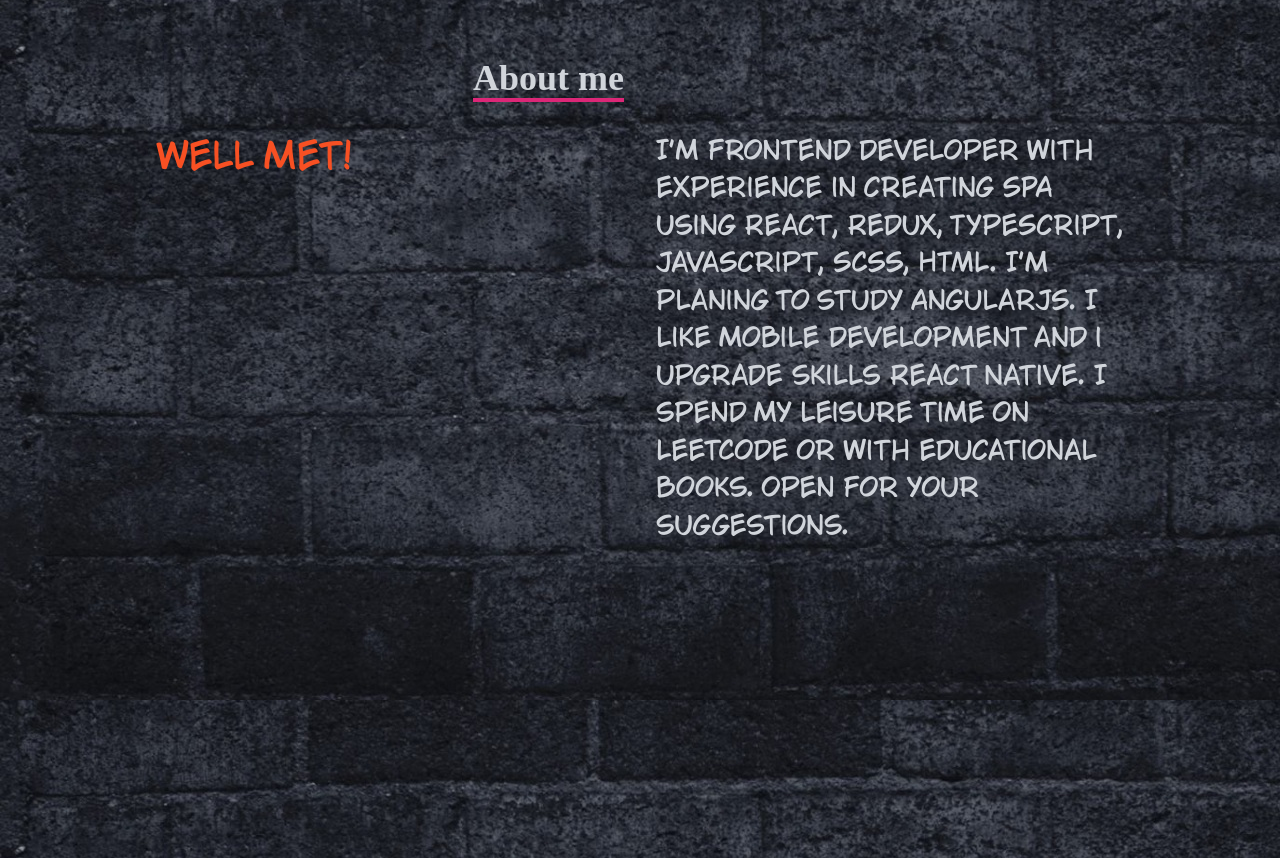
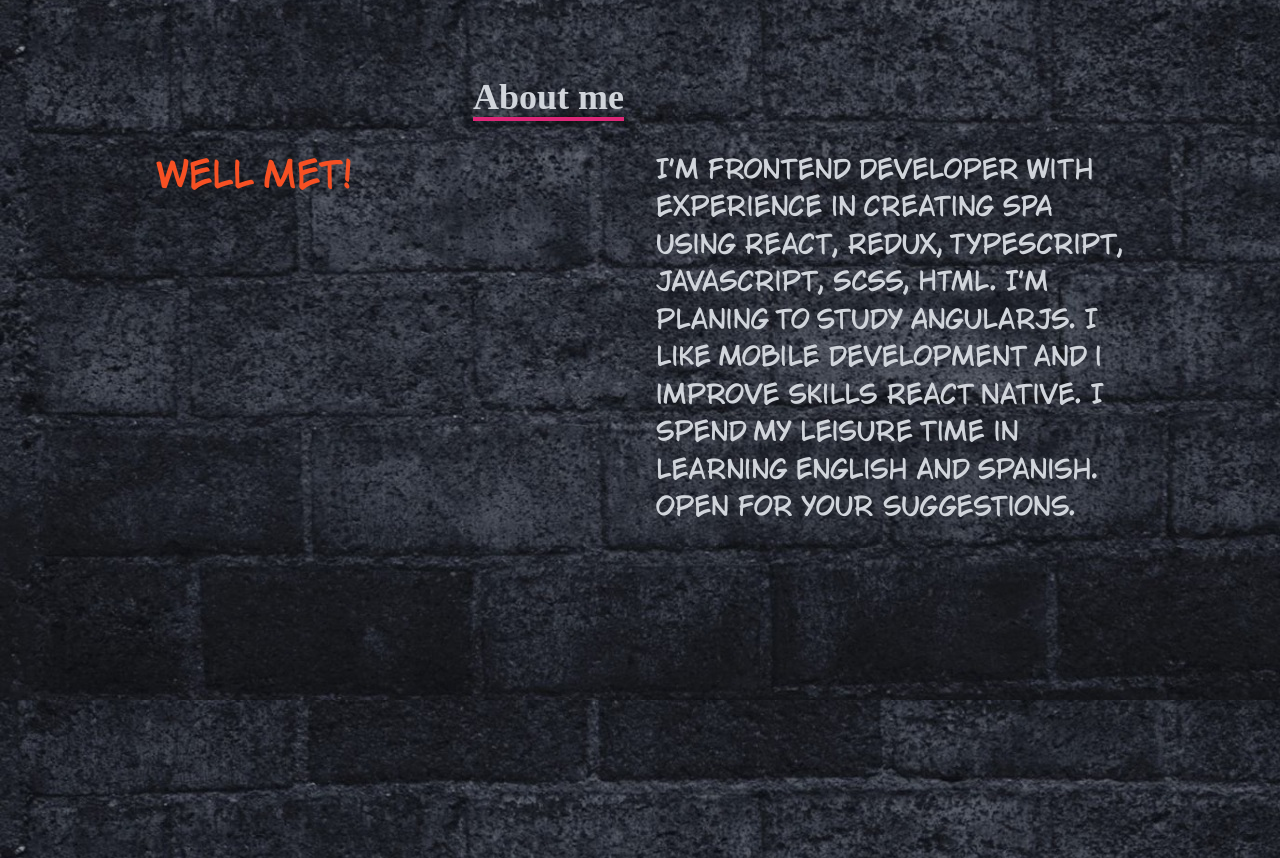
Before and after one commit to Tsyriulnikov/myportfolio, a React (Create React App) app: page / in a window 1280 px wide. Shown: the part 900-1758 px from the top of the page. Built offline with nearby package versions, Linux system fonts and the light colour scheme.

Commit message:
v.10.07.22.1

```diff
--- a/src/components/about/About.jsx
+++ b/src/components/about/About.jsx
@@ -11,7 +11,6 @@
                             About me
                         </p>
                     </div>
-                    <div></div>
                 </div>
                 <div className={styleAbout.story}>
                     <div className={styleAbout.storyBlock1}>
@@ -23,9 +22,8 @@
                             using React, Redux,
                             TypeScript, JavaScript,
                             SCSS, HTML. I'm planing to study AngularJS.
-                            I like mobile development and i upgrade skills React Native.
-                            I spend my leisure time on LeetCode
-                            or with educational books.
+                            I like mobile development and i improve skills React Native.
+                            I spend my leisure time in learning English and Spanish.
                             Open for your suggestions.</p>
                     </div>
                 </div>
```
